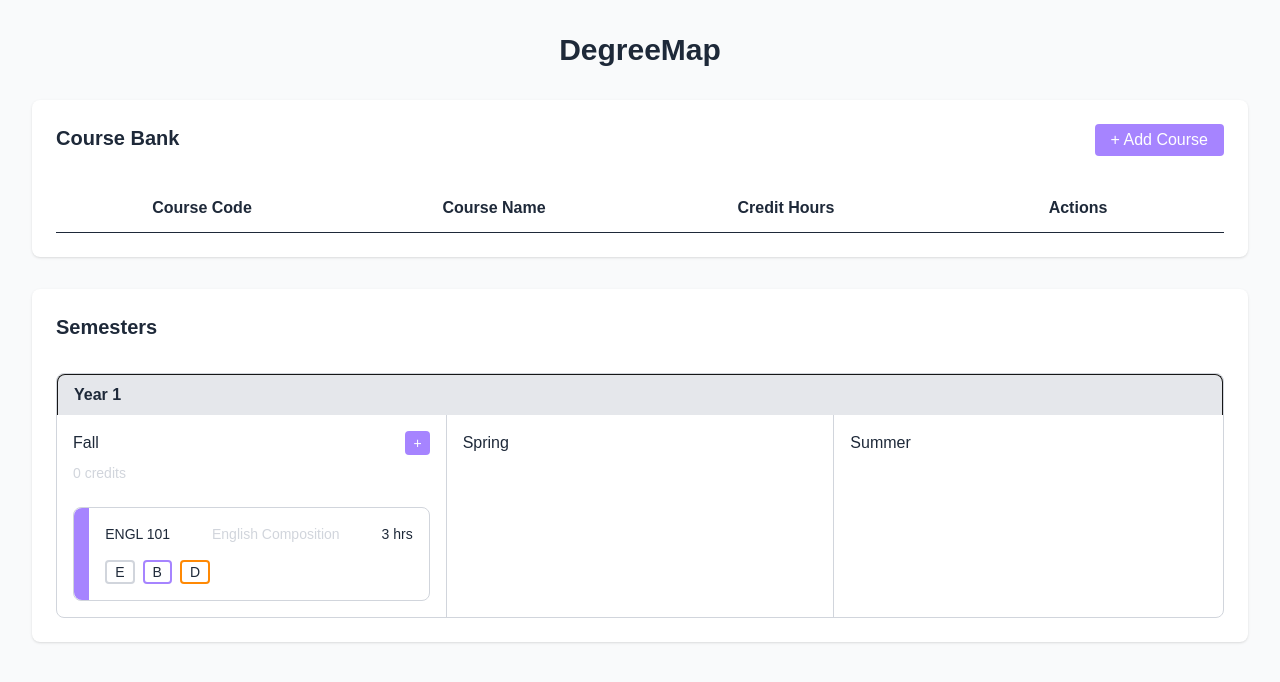
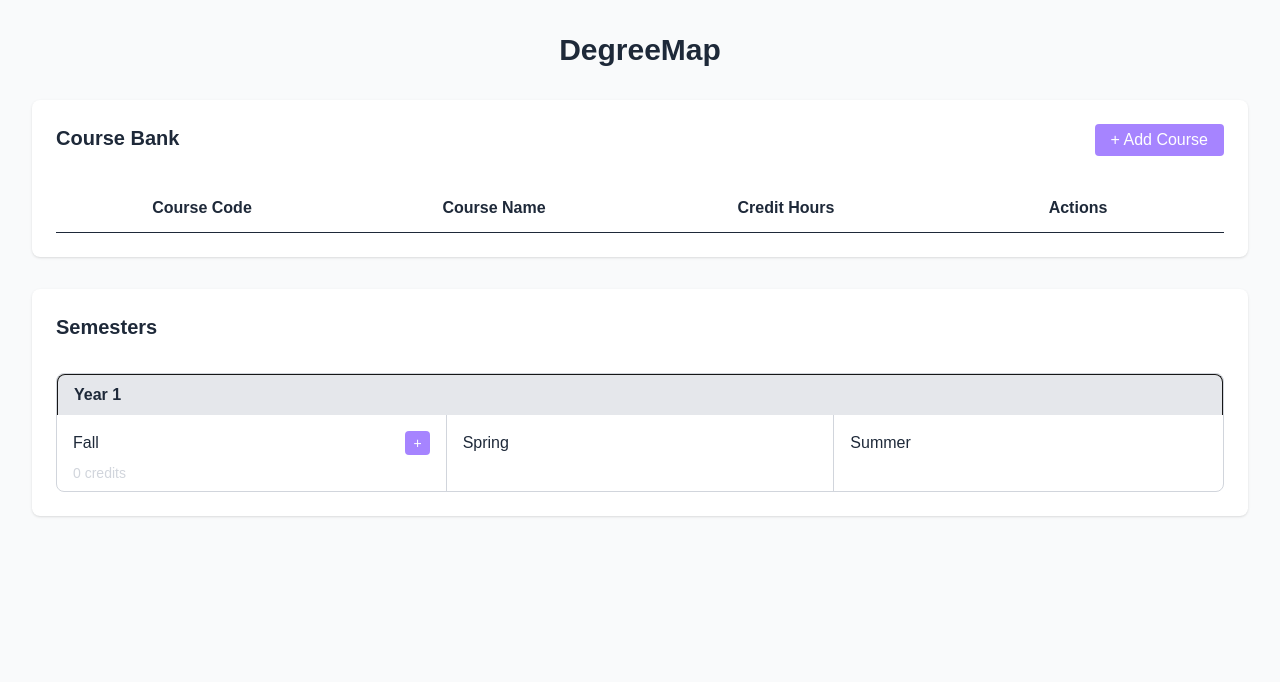
Before and after one commit to 0zzy4/DegreeMap, a Next.js app: page / in a window 1280 px wide. Shown: the top 682 px of the page. Built offline with nearby package versions, Linux system fonts and the light colour scheme.

Commit message:
feat: lift state up and add CourseTile component
- centralize course state in page.tsx parent component
- create reusable CourseTile for course display
- pass shared state and handlers to CourseBank & SemesterGrid

```diff
--- a/src/app/page.tsx
+++ b/src/app/page.tsx
@@ -1,18 +1,24 @@
 "use client";
-import useState from "react";
+import { useState } from "react";
 import CourseBank from "@/components/CourseBank";
 import SemesterGrid from "@/components/SemesterGrid";
 import { Course } from "@/types/Course";
 
 export default function Home() {
+  const [courses, setCourses] = useState<Course[]>([]);
+
+  const handleAddCourse = (newCourse: Course) => {
+    setCourses([...courses, newCourse]);
+  };
+
   return (
     <div className="min-h-screen bg-gray-50 p-8">
       <div className="max-w-7xl mx-auto">
         <h1 className="text-gray-800 text-3xl font-bold text-center mb-8">
           DegreeMap
         </h1>
-        <CourseBank />
-        <SemesterGrid />
+        <CourseBank courses={courses} onAddCourse={handleAddCourse} />
+        <SemesterGrid courses={courses} onAddCourse={handleAddCourse} />
       </div>
     </div>
   );
--- a/src/components/AddCourseModal.tsx
+++ b/src/components/AddCourseModal.tsx
@@ -7,15 +7,14 @@ interface AddCourseModalProps {
   isOpen: boolean;
   onClose: () => void;
   onSave?: (course: Course) => void;
+  location: string;
 }
 
-export default function AddCourseModal({ isOpen, onClose, onSave}: AddCourseModalProps) {
-  const id = crypto.randomUUID();
+export default function AddCourseModal({ isOpen, onClose, onSave, location}: AddCourseModalProps) {
   const [courseCode, setCourseCode] = useState<string>("");
   const [courseName, setCourseName] = useState<string>("");
   const [credits, setCredits] = useState<string>("3");
   const [type, setType] = useState<string>("");
-  const location = "";
 
   if (!isOpen) return null;
 
@@ -23,7 +22,7 @@ export default function AddCourseModal({ isOpen, onClose, onSave}: AddCourseModa
     e.preventDefault();
 
     const newCourse: Course = {
-      id,
+      id: crypto.randomUUID(),
       courseCode,
       courseName,
       credits: Number(credits),
--- a/src/components/CourseBank.tsx
+++ b/src/components/CourseBank.tsx
@@ -5,14 +5,15 @@ import AddCourseButton from "./AddCourseButton";
 import AddCourseModal from "./AddCourseModal";
 import { Course } from "@/types/Course";
 
-export default function CourseBank() {
+interface CourseBankProps {
+  courses: Course[];
+  onAddCourse: (course: Course) => void;
+}
+
+export default function CourseBank({ courses, onAddCourse }: CourseBankProps) {
   const [isModalOpen, setIsModalOpen] = useState(false);
 
-  const [courses, setCourses] = useState<Course[]>([]);
-
-  const handleAddCourse = (newCourse: Course) => {
-    setCourses([...courses, newCourse]);
-  };
+  // const bankCourses = courses.filter(c => c.location === 'bank');
 
   return (
     <div className="bg-white rounded-lg shadow p-6 mb-8"> {/* Course Bank Container */}
@@ -45,7 +46,8 @@ export default function CourseBank() {
       <AddCourseModal
         isOpen={isModalOpen}
         onClose={() => setIsModalOpen(false)}
-        onSave={handleAddCourse}
+        onSave={onAddCourse}
+        location="bank"
       />
 
     </div>
--- /dev/null
+++ b/src/components/CourseTile.tsx
@@ -0,0 +1,25 @@
+import { Course} from "../types/Course";
+
+interface CourseTileProps {
+  course: Course;
+}
+
+export default function CourseTile({ course }: CourseTileProps) {
+  return (
+    <div className="rounded-lg flex flex-row border border-gray-300 my-4 text-gray-800 text-center">
+      <div className="rounded-l-lg w-4 bg-violet-400"></div>
+      <div className="flex flex-col px-4 py-2 w-full">
+        <div className="flex flex-row justify-between items-center text-sm my-2">
+          <p className="text-gray-800">{course.courseCode}</p>
+          <p className="text-gray-300">{course.courseName}</p>
+          <p className="text-gray-800">{course.credits} hrs</p>
+        </div>
+        <div className="flex flex-row py-2 gap-2 text-left">
+          <button className="border-2 border-gray-300 rounded text-sm px-2 h-6">E</button>
+          <button className="border-2 border-violet-400 rounded text-sm px-2 h-6">B</button>
+          <button className="border-2 border-orange-400 rounded text-sm px-2 h-6">D</button>
+        </div>
+      </div>
+    </div>
+  );
+}
--- a/src/components/SemesterGrid.tsx
+++ b/src/components/SemesterGrid.tsx
@@ -1,6 +1,20 @@
+"use client";
+
+import { useState } from "react";
 import AddCourseButton from "./AddCourseButton";
+import AddCourseModal from "./AddCourseModal";
+import { Course } from "@/types/Course";
+import CourseTile from "./CourseTile";
 
-export default function SemesterGrid() {
+interface SemesterGridProps {
+  courses: Course[];
+  onAddCourse: (course: Course) => void;
+}
+
+export default function SemesterGrid({ courses, onAddCourse }: SemesterGridProps) {
+  const [isModalOpen, setIsModalOpen] = useState(false);
+  const [selectedSemester, setSelectedSemester] = useState("");
+
   return (
     <div className="bg-white rounded-lg shadow p-6 mb-8"> {/* Semester Grid Container */}
       <div className="flex justify-between"> {/* Div for Semester Grid Header */}
@@ -20,24 +34,14 @@ export default function SemesterGrid() {
             <div className="text-left px-4">
               <div className="flex flex-row justify-between pt-4">
                 <h2 className="text-gray-800">Fall</h2>
-                <AddCourseButton  onClick={() => {}} text="+" size="sm" />
+                <AddCourseButton  onClick={() => setIsModalOpen(true)} text="+" size="sm" />
               </div>
-              <p className="text-sm text-gray-300 py-2">0 credits</p>
-              <div className="rounded-lg flex flex-row border border-gray-300 my-4 text-gray-800 text-center">
-                <div className="rounded-l-lg w-4 bg-violet-400"></div>
-                <div className="flex flex-col px-4 py-2 w-full">
-                  <div className="flex flex-row justify-between items-center text-sm my-2">
-                    <p className="text-gray-800">ENGL 101</p>
-                    <p className="text-gray-300">English Composition</p>
-                    <p className="text-gray-800">3 hrs</p>
-                  </div>
-                  <div className="flex flex-row py-2 gap-2 text-left">
-                    <button className="border-2 border-gray-300 rounded text-sm px-2 h-6">E</button>
-                    <button className="border-2 border-violet-400 rounded text-sm px-2 h-6">B</button>
-                    <button className="border-2 border-orange-400 rounded text-sm px-2 h-6">D</button>
-                  </div>
-                </div>
-              </div>
+              <p className="text-sm text-gray-300 py-2">
+                {courses.reduce((sum, c) => sum + c.credits, 0)} credits
+              </p>
+              {courses.map((course) => (
+                <CourseTile course={course} key={course.id} />
+              ))}
             </div>
 
             <div className="text-left border-l border-r border-gray-300 px-4">
@@ -54,6 +58,13 @@ export default function SemesterGrid() {
 
       </div>
 
+      <AddCourseModal
+        isOpen={isModalOpen}
+        onClose={() => setIsModalOpen(false)}
+        onSave={onAddCourse}
+        location={selectedSemester}
+      />
+
     </div>
   );
 }
```
